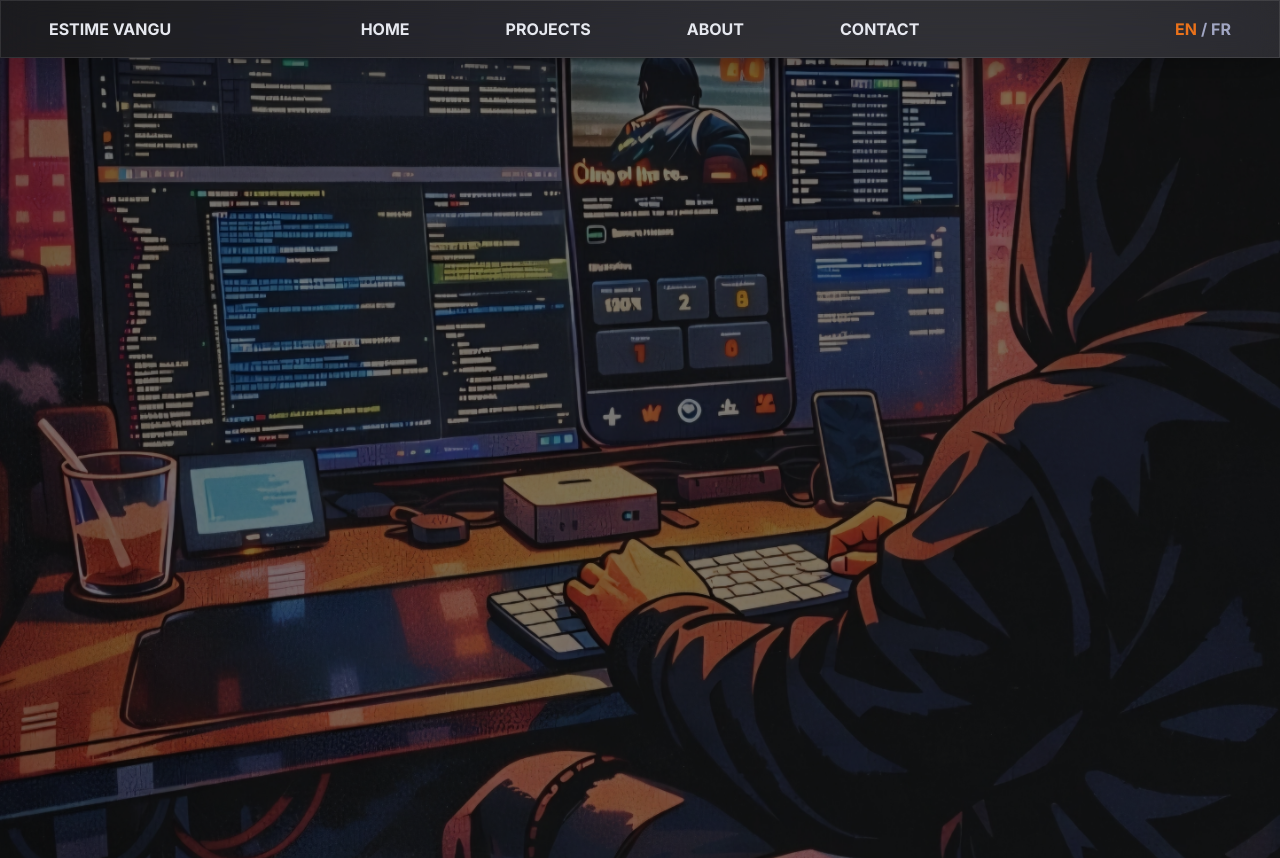
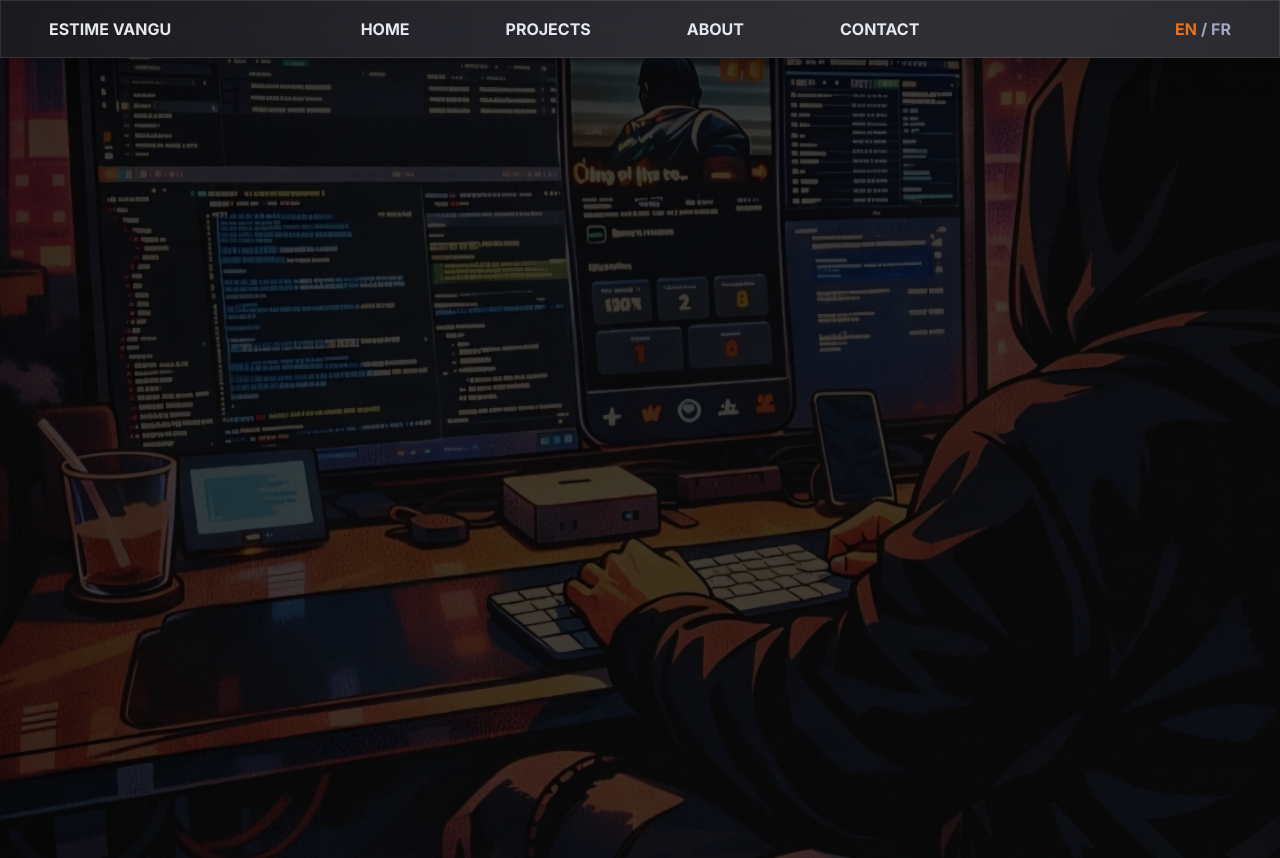
Before and after one commit to Estime10/myself_folio, a Next.js app: page / in a window 1280 px wide. Built offline with nearby package versions, Linux system fonts and the light colour scheme; no server answers.

Commit message:
style(hero): overlay plus fort (70%)

```diff
--- a/components/hero/Hero/Hero.tsx
+++ b/components/hero/Hero/Hero.tsx
@@ -5,7 +5,7 @@
         className="absolute inset-0 bg-cover bg-center bg-no-repeat"
         style={{ backgroundImage: "url('/image/profile.webp')" }}
       />
-      <div className="absolute inset-0 bg-black/50" aria-hidden />
+      <div className="absolute inset-0 bg-black/75" aria-hidden />
     </section>
   );
 }
```
